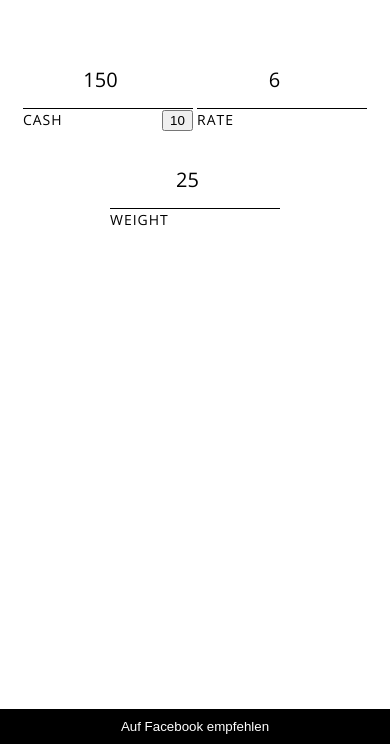
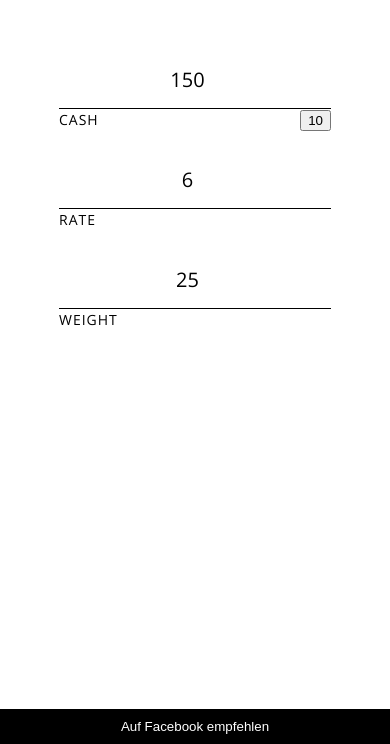
Before and after one commit to kashoderkurs/kashoderkurs.github.io, a plain HTML site: page index.html in a window 390 px wide. Shown: the part 100-844 px from the top of the page. Drawn offline with nearby package versions, Linux system fonts and the light colour scheme.

Commit message:
responsive meine freunde

```diff
--- a/css/style.css
+++ b/css/style.css
@@ -39,21 +39,6 @@ h1 {
   line-height: 22px;
 }
 
-@media only screen and (max-width: 800px) {
-  .input {
-    margin-right: 0;
-    margin-bottom: 20px;
-  }
-
-  input[type="number"] {
-    max-width: 230px;
-  }
-
-  body {
-    vertical-align: top;
-  }
-}
-
 input[type="number"] {
   padding: 15px 10px;
   max-width: 150px;
@@ -62,6 +47,21 @@ input[type="number"] {
   text-align: center;
   font-size: 20px;
   font-family: 'Open Sans', sans-serif;
+}
+
+@media only screen and (max-width: 800px) {
+  .input {
+    margin-right: 0;
+    margin-bottom: 20px;
+  }
+
+  input[type="number"] {
+    max-width: 260px;
+  }
+
+  body {
+    vertical-align: top;
+  }
 }
 
 input:focus {
```
